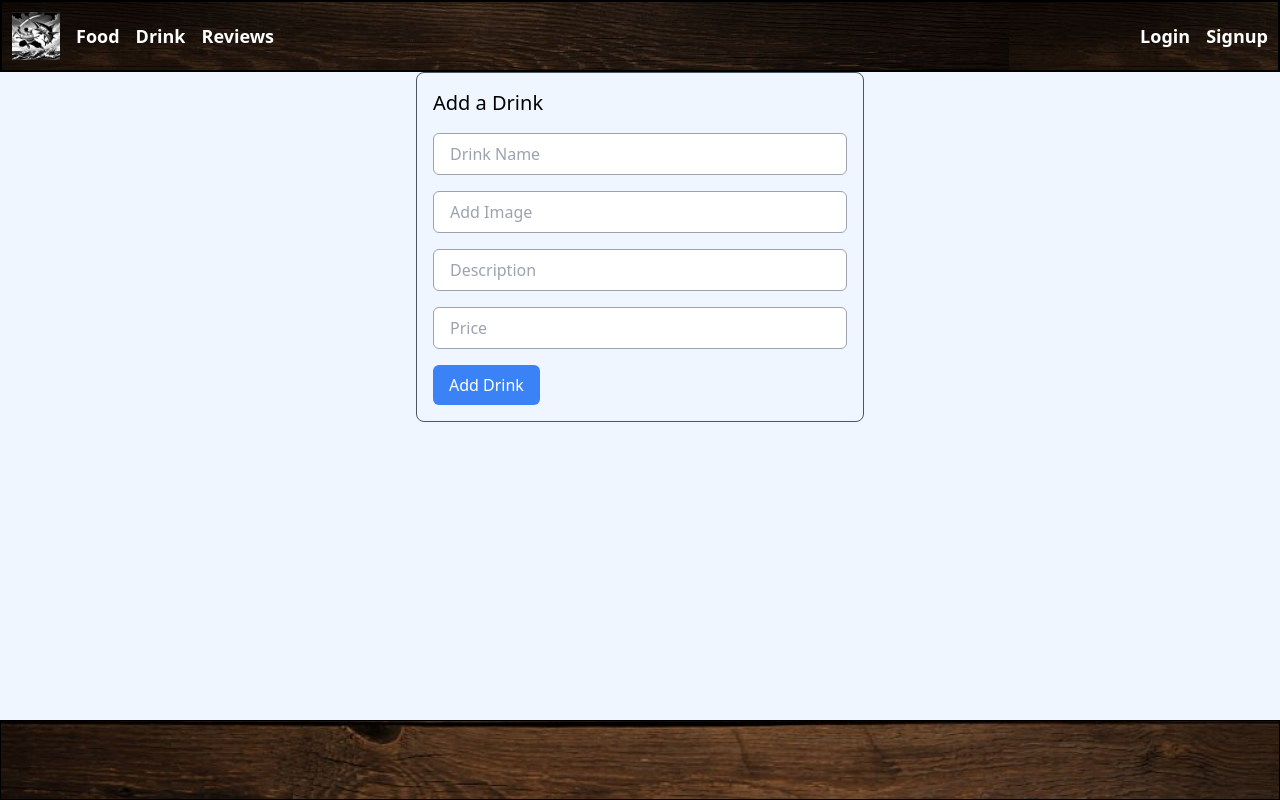
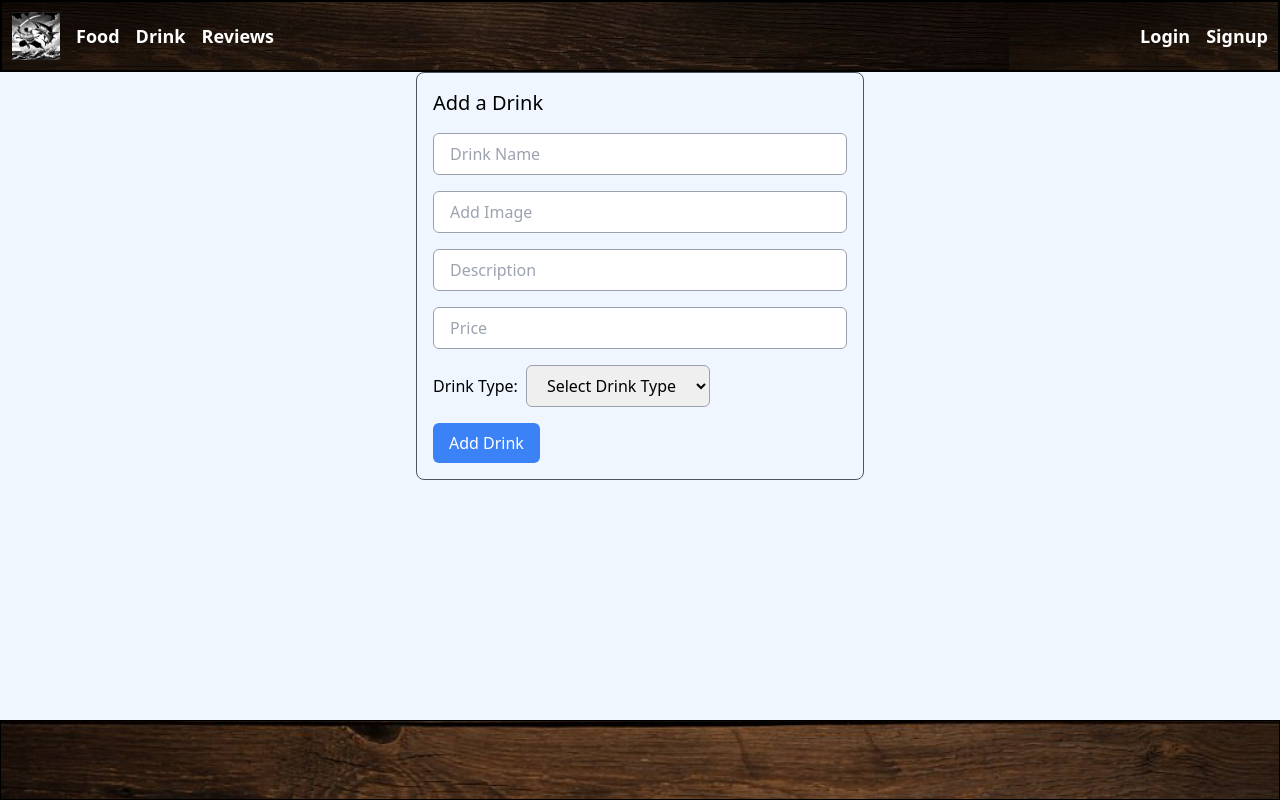
Before and after one commit to kharbour22/Faux_Japan, a React (Create React App) app in the folder client/: page /add_drink in a window 1280 px wide. Built offline with nearby package versions, Linux system fonts and the light colour scheme; no server answers.

Commit message:
added drink type option to update and add new drink

```diff
--- a/client/src/components/DrinkProfile.js
+++ b/client/src/components/DrinkProfile.js
@@ -8,7 +8,8 @@ function DrinkProfile() {
         name: "",
         image: "",
         description: "",
-        price: ""
+        price: "",
+        drink_type: ""
     });
 
     const { id } = useParams();
@@ -25,7 +26,8 @@ function DrinkProfile() {
                             name: drinkData.name,
                             image: drinkData.image,
                             description: drinkData.description,
-                            price: drinkData.price
+                            price: drinkData.price,
+
                         });
                     });
                 } else {
@@ -78,11 +80,25 @@ function DrinkProfile() {
                     value={formData.name}
                     className="block w-full border border-gray-400 rounded-md py-2 px-4"
                 />
+                <div className="flex items-center">
+                    <label className="mr-2">Drink Type:</label>
+                    <select
+                        onChange={updateFormData}
+                        name="drink_type"
+                        value={formData.drink_type}
+                        className="border border-gray-400 rounded-md py-2 px-4"
+                    >
+                        <option value="">Select Drink Type</option>
+                        <option value="Cocktail">Cocktail</option>
+                        <option value="Sake">Sake</option>
+                        <option value="Beer">Beer</option>
+                    </select>
+                </div>
                 <input
                     onChange={updateFormData}
                     type="text"
                     name="image"
-                        placeholder="Image"
+                    placeholder="Image URL"
                     value={formData.image}
                     className="block w-full border border-gray-400 rounded-md py-2 px-4"
                 />
@@ -106,6 +122,7 @@ function DrinkProfile() {
                     Save Changes
                 </button>
             </form>
+
             );
         }
     }
--- a/client/src/components/NewDrinkForm.js
+++ b/client/src/components/NewDrinkForm.js
@@ -6,7 +6,8 @@ function NewDrinkForm() {
         name: "",
         image: "",
         description: "",
-        price: ""
+        price: "",
+        drink_type: ""
     });
 
     const { addDrink } = useOutletContext();
@@ -34,6 +35,7 @@ function NewDrinkForm() {
                     value={formData.name}
                     className="block w-full border border-gray-400 rounded-md py-2 px-4"
                 />
+
                 <input
                     onChange={updateFormData}
                     type="text"
@@ -58,6 +60,22 @@ function NewDrinkForm() {
                     value={formData.price}
                     className="block w-full border border-gray-400 rounded-md py-2 px-4"
                 />
+                <div className="flex items-center">
+                    <label className="mr-2">Drink Type:</label>
+                    <select
+                        onChange={updateFormData}
+                        name="drink_type"
+                        value={formData.drink_type}
+                        className="border border-gray-400 rounded-md py-2 px-4"
+                    >
+                        <option value="">Select Drink Type</option>
+                        <option value="Cocktail">Cocktail</option>
+                        <option value="Sake">Sake</option>
+                        <option value = "Beer">Beer</option>
+
+
+                    </select>
+                </div>
                 <input
                     type="submit"
                     value="Add Drink"
```
Also changed, not shown: client/public/assets/Sake5.png (added), 1 other file (tests, documents, lock files or other folders). Lines whose indentation alone changed are shown as unchanged.
